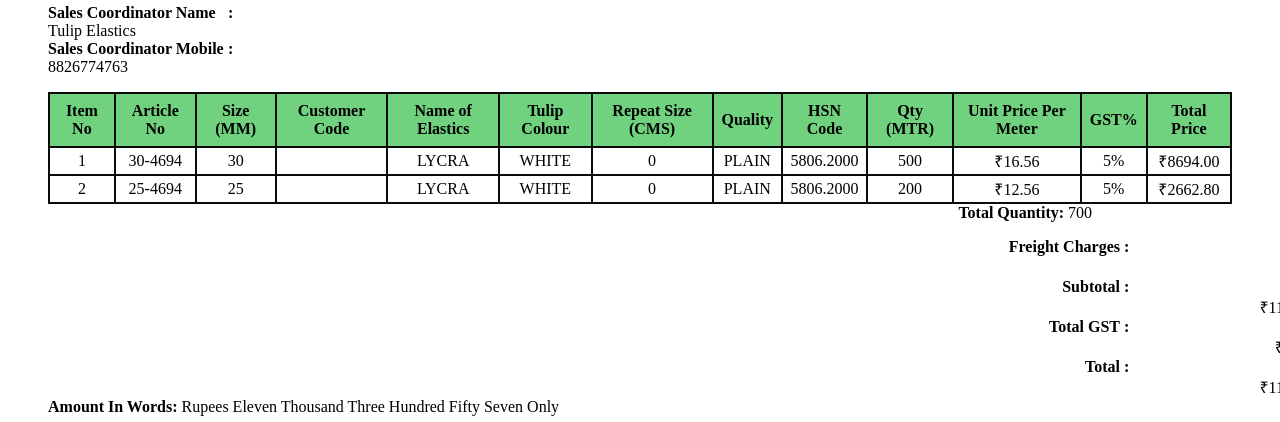
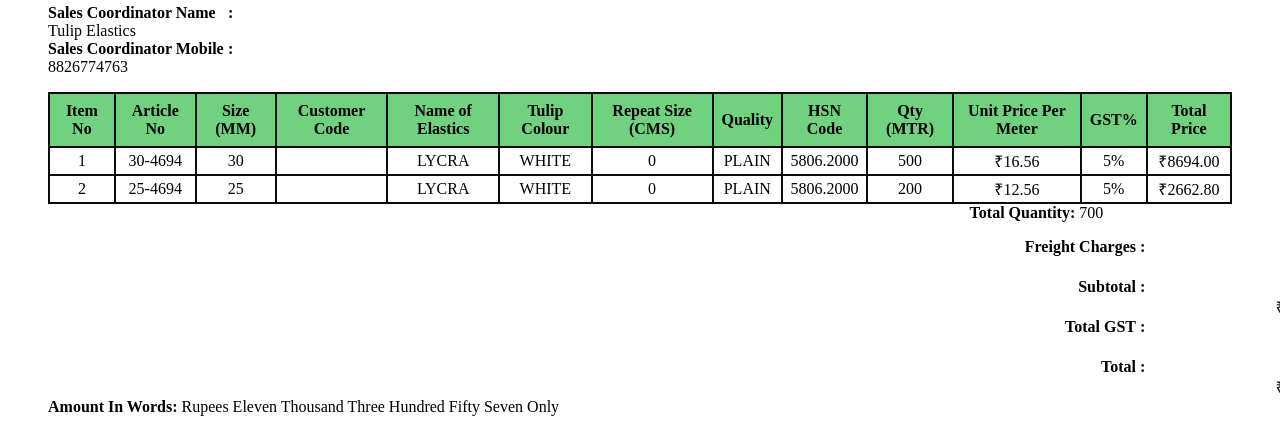
Before and after one commit to Trimbak15/company-task-Tulip-Elastics, a plain HTML site: page index.html in a window 1280 px wide. Shown: the part 378-800 px from the top of the page. Drawn offline with Linux system fonts and the light colour scheme.

Commit message:
Update style.css

```diff
--- a/style.css
+++ b/style.css
@@ -174,7 +174,7 @@ th {
 /* total */
 
 .total {
-    margin-left: 56.9rem;
+    margin-left: 57.6rem;
 }
 
 
@@ -198,7 +198,7 @@ th {
 }
 
 .extra1 {
-    margin-left: 60rem;
+    margin-left: 61rem;
     margin-top: 1rem;
 }
 
```
